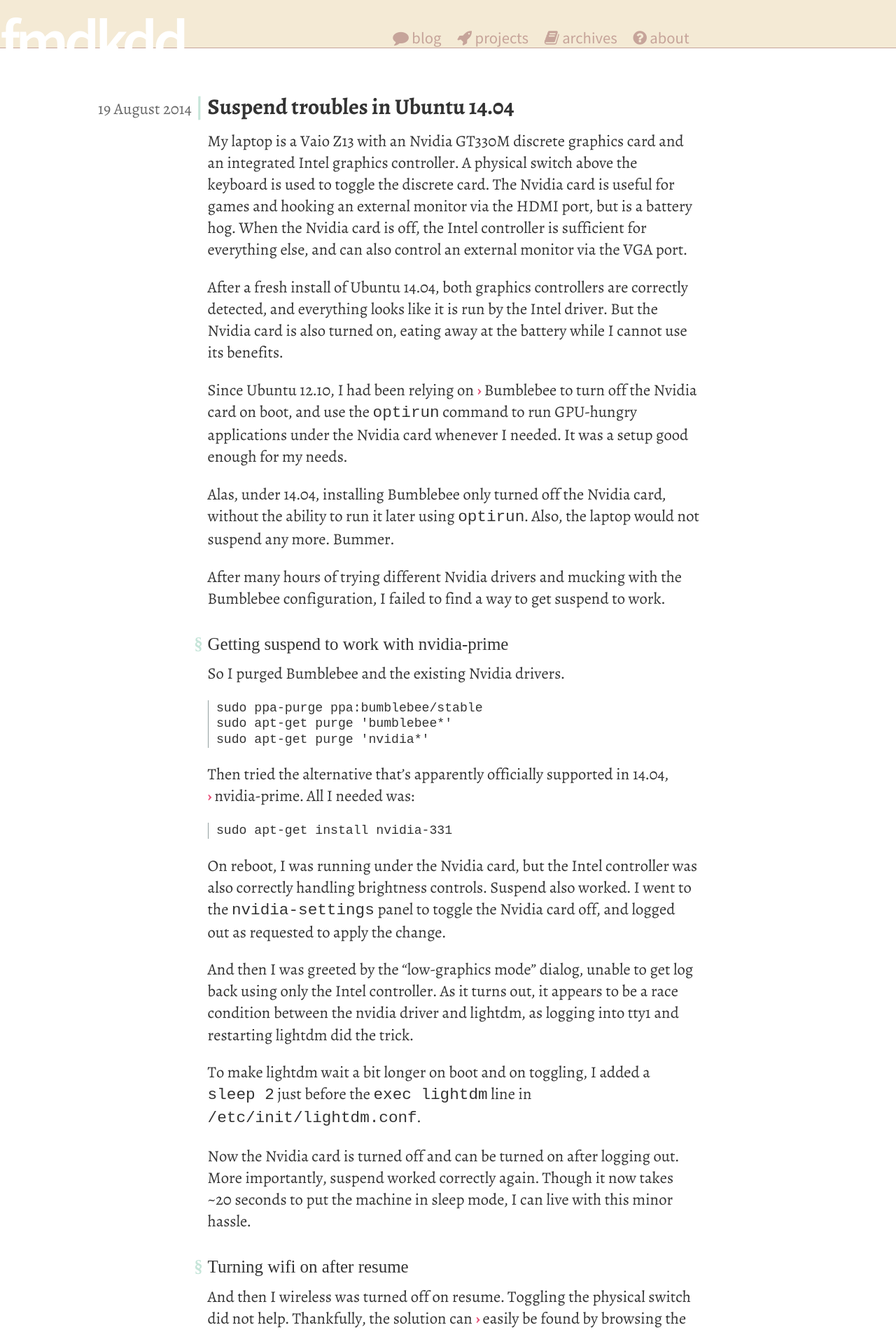
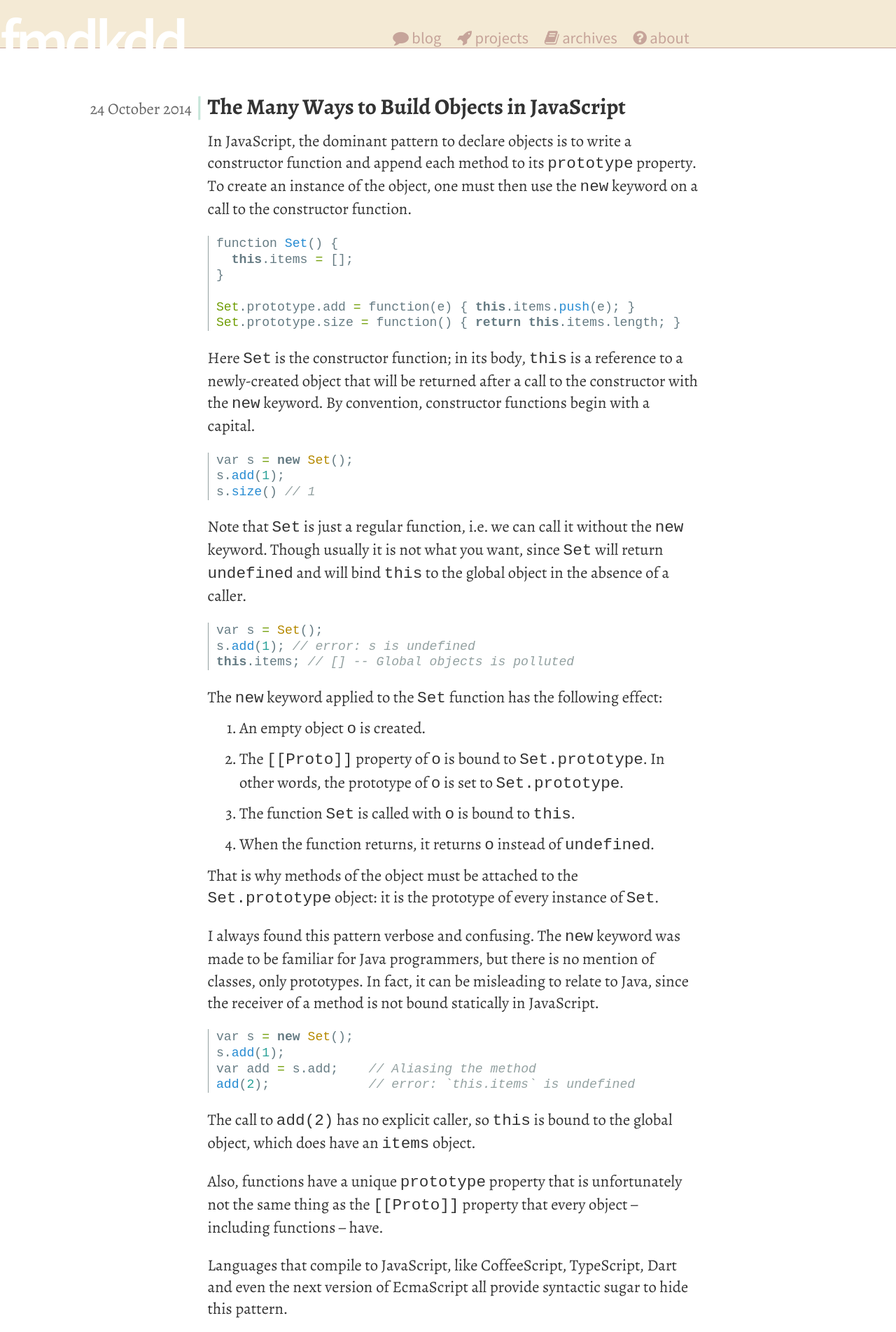
Before and after one commit to fmdkdd/fmdkdd.github.com, a Jekyll site: the page built from index.html, in a window 1280 px wide. Shown: the top 1904 px of the page at 70% size. Built offline with Jekyll 4.4.1, drawn with Linux system fonts in a browser that asks for light colours; some web fonts are replaced; some of the changed text lies outside the part shown.

Commit message:
New post: The Many Ways to Build Object in JS

```diff
--- /dev/null
+++ b/_posts/2014-10-24-js-object-creation.md
@@ -0,0 +1,308 @@
+---
+layout: post
+title: The Many Ways to Build Objects in JavaScript
+---
+
+In JavaScript, the dominant pattern to declare objects is to write a
+constructor function and append each method to its `prototype`
+property.  To create an instance of the object, one must then use the
+`new` keyword on a call to the constructor function.
+
+{% highlight js %}
+function Set() {
+  this.items = [];
+}
+
+Set.prototype.add = function(e) { this.items.push(e); }
+Set.prototype.size = function() { return this.items.length; }
+{% endhighlight %}
+
+Here `Set` is the constructor function; in its body, `this` is a
+reference to a newly-created object that will be returned after a call
+to the constructor with the `new` keyword.  By convention, constructor
+functions begin with a capital.
+
+{% highlight js %}
+var s = new Set();
+s.add(1);
+s.size() // 1
+{% endhighlight %}
+
+Note that `Set` is just a regular function, i.e. we can call it
+without the `new` keyword.  Though usually it is not what you want,
+since `Set` will return `undefined` and will bind `this` to the global
+object in the absence of a caller.
+
+{% highlight js %}
+var s = Set();
+s.add(1); // error: s is undefined
+this.items; // [] -- Global objects is polluted
+{% endhighlight %}
+
+The `new` keyword applied to the `Set` function has the following
+effect:
+
+1. An empty object `o` is created.
+2. The `[[Proto]]` property of `o` is bound to `Set.prototype`.  In
+   other words, the prototype of `o` is set to `Set.prototype`.
+3. The function `Set` is called with `o` is bound to `this`.
+4. When the function returns, it returns `o` instead of `undefined`.
+
+That is why methods of the object must be attached to the
+`Set.prototype` object: it is the prototype of every instance of
+`Set`.
+
+I always found this pattern verbose and confusing.  The `new` keyword
+was made to be familiar for Java programmers, but there is no mention
+of classes, only prototypes.  In fact, it can be misleading to relate
+to Java, since the receiver of a method is not bound statically in
+JavaScript.
+
+{% highlight js %}
+var s = new Set();
+s.add(1);
+var add = s.add;    // Aliasing the method
+add(2);             // error: `this.items` is undefined
+{% endhighlight %}
+
+The call to `add(2)` has no explicit caller, so `this` is bound to the
+global object, which does have an `items` object.
+
+Also, functions have a unique `prototype` property that is
+unfortunately not the same thing as the `[[Proto]]` property that
+every object -- including functions -- have.
+
+Languages that compile to JavaScript, like CoffeeScript, TypeScript,
+Dart and even the next version of EcmaScript all provide syntactic
+sugar to hide this pattern.
+
+Luckily, there are alternatives to this pattern in vanilla JS.  By not
+trying to mimic class-based languages, but harnessing the simplicity
+of the prototype model, one finds flexible and terse ways to create
+objects.
+
+### Object factories
+
+JavaScript has objects literals, which are great for building
+singleton objects.
+
+{% highlight js %}
+var bag = {
+  items: [],
+
+  add: function(e) { this.items.push(e); },
+  size: function() { return this.items.length; },
+};
+
+bag.add(1);
+bag.size(); // 1
+{% endhighlight %}
+
+Attributes and methods are now just properties of the same object.
+In this respect, this form is more regular than the first pattern.
+
+What if we want another instance of this object?  In other
+prototype-based languages, we would just clone the first one; in
+JavaScript, there’s no built-in clone function.  Instead, we can
+create a factory function.
+
+{% highlight js %}
+function mkSet() {
+  return {
+    items: [],
+
+    add: function(e) { this.items.push(e); },
+    size: function() { return this.items.length; },
+  };
+}
+
+var s1 = mkSet();
+var s2 = mkSet();
+s1.add(1);
+s2.size(); // 0
+{% endhighlight %}
+
+The `mkSet` function puts out new objects of identical initial state.
+Compared to the previous example, we have lost a bit of flexibility.
+The bag was usable right away, but here we must call the factory to
+create a new object before beginning to use it.
+
+This form also has another downside: the methods are recreated
+separately for each object.  The `add` method of `s1` and `s2` are not
+the same.  Not only if this wasteful, but leaves us no way of adding
+or altering methods for all objects of the same factory.
+
+### Sharing behavior with prototypes
+
+We can correct the latter defect by putting the methods in a separate
+`setProto` object.  Then, in the factory method we must set the
+`[[Proto]]` property to this `setProto` object.
+
+{% highlight js %}
+var setProto = {
+  add: function(e) { this.items.push(e); },
+  size: function() { return this.items.length; },
+};
+
+function mkSet() {
+  return {
+    __proto__: setProto,
+    items: [],
+  };
+}
+
+var s1 = mkSet();
+var s2 = mkSet();
+s1.add(1);
+s2.size(); // 0
+{% endhighlight %}
+
+This way, all objects created by the factory `mkSet` share the same
+methods.  We can easily extend the functionality of all sets by
+appending methods to `setProto`.
+
+{% highlight js %}
+setProto.clear = function(e) { this.items.length = 0; };
+{% endhighlight %}
+
+Note that we did not correct the first defect: we must still use the
+factory to begin using sets.  However, we essentially recreated the
+first pattern: `mkSet()` does what `new Set()` did, and `setProto` is
+`Set.prototype`.  It is less verbose, but now the methods and
+constructor are separate entities, which makes even less sense.  As a
+result `setProto`, is not a usable object on its own.  We would like
+to reunite the two.
+
+### Reuniting prototype and constructor
+
+Since the constructor is just a function, why not put it inside the
+prototype object itself?
+
+{% highlight js %}
+var Set = {
+  new: function() {
+    return {
+      __proto__: Set,
+      items: [],
+    };
+  },
+
+  add: function(e) { this.items.push(e); },
+  size: function() { return this.items.length; },
+};
+
+var s1 = Set.new();
+var s2 = Set.new();
+s1.add(1);
+s2.size(); // 0
+{% endhighlight %}
+
+`Set` is still the prototype object, but the constructor is part of
+its definition.  Calling `Set.new()` creates new objects inheriting
+from `Set`.  In fact, `new` is a method of all `Set` objects.
+
+{% highlight js %}
+s1.new(); // Exactly the same as Set.new()
+{% endhighlight %}
+
+While this is unusual for class-based languages like Java, where
+constructors are special methods, here we see they are just regular
+functions that return new objects.
+
+There is a bit of redundancy there, namely the `Set` in the line
+`__proto__: Set`.  Since we will call the constructor with
+`Set.new()`, why not use `this` instead?
+
+{% highlight js %}
+var Set = {
+  new: function() {
+    return {
+      __proto__: this,
+      items: [],
+    };
+  },
+
+  ...
+};
+
+var s1 = Set.new();
+{% endhighlight %}
+
+Now `Set.new()` and `s1.new()` are no longer equivalent.  The latter
+create an object that have `s1` as prototype, not `Set`.  This means
+that we can specialize objects in branches, not only as a whole.
+
+{% highlight js %}
+var s1 = Set.new();
+var s2 = Set.new();
+var s11 = s1.new();
+
+Set.clear = function(e) { this.items.length = 0; };
+s1.forEach = function(f) { this.items.forEach(fn); };
+{% endhighlight %}
+
+Here, `s1`, `s2` and `s11` all have the `clear` method, but only `s1`
+and `s11` have `forEach`.
+
+### Prototypes as default objects
+
+We should try to correct the first defect.  As it stands, the only
+method that makes sense to call on `Set` is `new`.  Why not make `Set`
+a fully functional instance of itself?
+
+{% highlight js %}
+var set = {
+  new: function() {
+    ...
+  },
+
+  ...
+}.new();
+
+set.add(1);
+var s2 = set.new();
+{% endhighlight %}
+
+Just by calling `new()` on the object defining the `set` prototype, we
+are giving it an `items` array.  Somehow we lost the direct reference
+to the original prototype, but it does not matter since all `set`
+objects will be derived from `set` itself (and we can still access it
+from `set.__proto__`).
+
+### Cloning is just another method
+
+Finally, when creating objects we might want to make a deep copy of
+an existing copy -- not start from a fresh state.  This can be
+achieved by adding a `clone` method that defines the deep cloning of
+each attribute.  It also binds `[[Proto]]` of course.
+
+{% highlight js %}
+var set = {
+  ...
+
+  clone: function() {
+    return {
+      __proto__: this,
+      items: new Array(this.items),
+    };
+  },
+
+  ...
+}.new();
+
+set.add(1);
+var s1 = set.clone();
+s1.size(); // 1
+{% endhighlight %}
+
+Here `s1` begins as an identical copy of `set`, but not sharing the
+reference to the `items` array.  If we want shallow cloning, we can
+just use `Object.create(set)`.  And if we want to branch, we can call
+`set.new`.  We also can use `set` right away as a set.  All objects
+derived from `set` will inherit from changes made to their prototype,
+which allow to specialize and extend their behavior as befit.
+
+This last form is not only more flexible than the dominant pattern of
+the first example, it is more terse and regular.  But more
+importantly, it illustrates the orthogonality of the core concepts of
+JavaScript: object literals, first-class functions and prototypes.
--- a/css/screen.css
+++ b/css/screen.css
@@ -93,12 +93,12 @@ h2:before {
 	margin-left: 2rem;
 }
 
-.main ul li, .main ol li {
+.main ul li {
 	list-style-type: none;
 	text-indent: -1.5rem;
 }
 
-.main li:before {
+.main ul li:before {
 	content: '◊';
 	margin-right: 1rem;
 }
```
